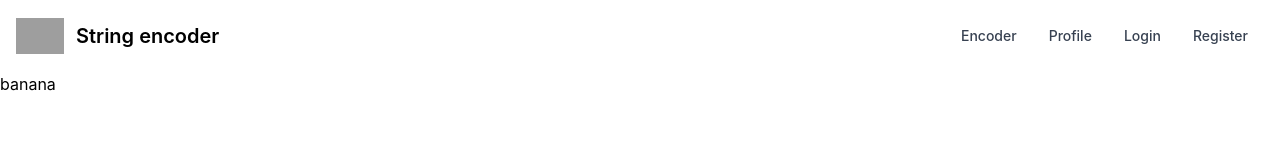
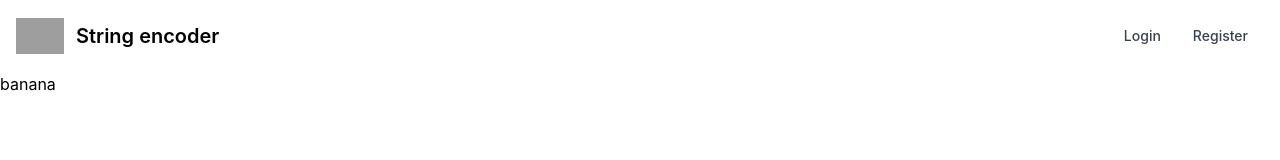
Before and after one commit to jfkeci/bitasker, a React (Create React App) app in the folder react-ts-client/: page / in a window 1280 px wide. Shown: the top 160 px of the page. Built offline with nearby package versions, Linux system fonts and the light colour scheme; grey boxes are pictures that could not be loaded.

Commit message:
chore: render nav links based on login state

```diff
--- a/react-ts-client/src/components/nav/nav-links/nav-links.component.tsx
+++ b/react-ts-client/src/components/nav/nav-links/nav-links.component.tsx
@@ -1,14 +1,24 @@
 import React from 'react';
+import useAuthStore from '../../../store/auth.store';
 import NavLink from './nav-link.component';
 
 export default function NavLinks() {
+  const isLoggedIn = useAuthStore((state) => state.isLoggedIn);
+
   return (
     <div className="hidden w-full md:block md:w-auto" id="navbar-default">
       <ul className="flex flex-col p-4 mt-4 border border-gray-100 rounded-lg bg-gray-50 md:flex-row md:space-x-8 md:mt-0 md:text-sm md:font-medium md:border-0 md:bg-white dark:bg-gray-800 md:dark:bg-gray-900 dark:border-gray-700">
-        <NavLink href="/logout" text="Encoder" active={false} />
-        <NavLink href="/logout" text="Profile" active={false} />
-        <NavLink href="/login" text="Login" active={false} />
-        <NavLink href="/register" text="Register" active={false} />
+        {isLoggedIn ? (
+          <NavLink href="/encoder" text="Encoder" active={false} />
+        ) : (
+          <NavLink href="/login" text="Login" active={false} />
+        )}
+
+        {isLoggedIn ? (
+          <NavLink href="/profile" text="Profile" active={false} />
+        ) : (
+          <NavLink href="/register" text="Register" active={false} />
+        )}
       </ul>
     </div>
   );
--- a/react-ts-client/src/store/auth.store.ts
+++ b/react-ts-client/src/store/auth.store.ts
@@ -1,8 +1,9 @@
-import { create } from "zustand";
-import { devtools } from "zustand/middleware";
-import { login, register } from "../services/auth.service";
+import { create } from 'zustand';
+import { devtools } from 'zustand/middleware';
+import { login, register } from '../services/auth.service';
 
 export interface AuthStore {
+  isLoggedIn: boolean;
   authToken: string | null;
   login: (email: string, password: string) => Promise<void>;
   register: (email: string, password: string) => Promise<void>;
@@ -10,13 +11,14 @@ export interface AuthStore {
 }
 
 const useAuthStore = create<AuthStore>((set) => ({
-  authToken: localStorage.getItem("authToken"),
+  isLoggedIn: false,
+  authToken: localStorage.getItem('authToken'),
 
   login: async (email, password) => {
     try {
       const user = await login(email, password);
 
-      localStorage.setItem("authToken", user.token as string);
+      localStorage.setItem('authToken', user.token as string);
 
       set({ authToken: user.token });
     } catch (error) {
@@ -28,7 +30,7 @@ const useAuthStore = create<AuthStore>((set) => ({
     try {
       const user = await register(email, password);
 
-      localStorage.setItem("authToken", user.token as string);
+      localStorage.setItem('authToken', user.token as string);
 
       set({ authToken: user.token });
     } catch (error) {
@@ -37,12 +39,12 @@ const useAuthStore = create<AuthStore>((set) => ({
   },
 
   logout: () => {
-    localStorage.removeItem("authToken");
+    localStorage.removeItem('authToken');
     set({ authToken: null });
   },
 }));
 
-if (process.env.NODE_ENV === "development") {
+if (process.env.NODE_ENV === 'development') {
   devtools(useAuthStore);
 }
 
```
